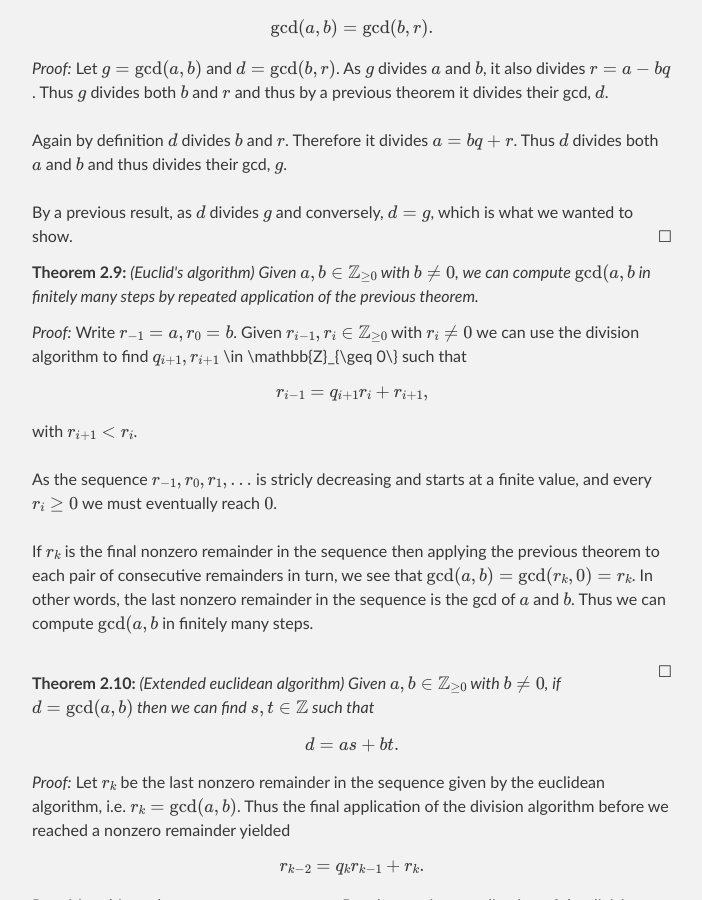
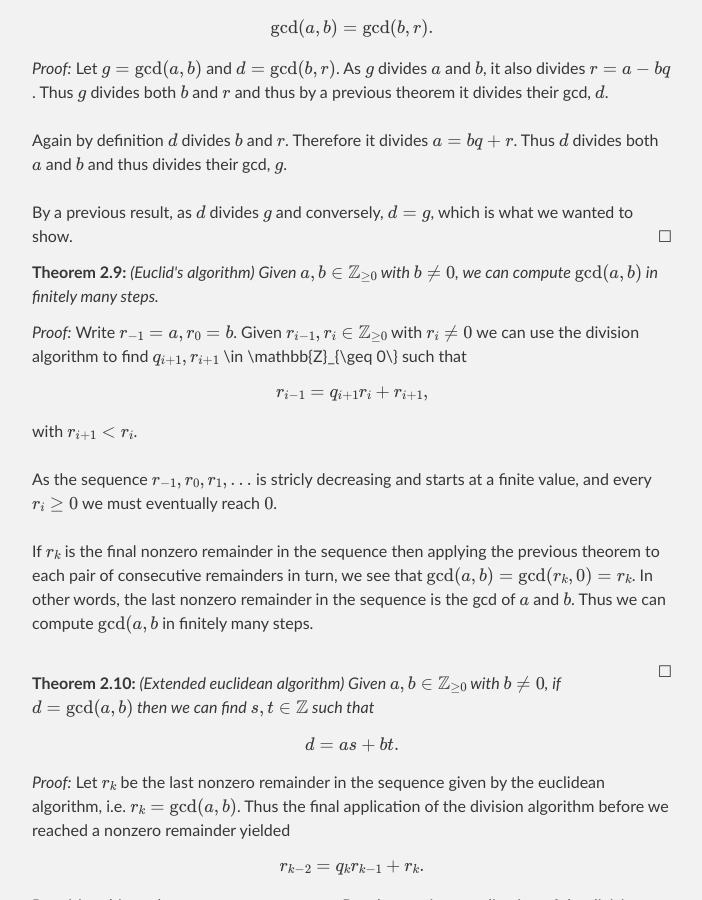
Before and after one commit to wbhart/SimpleMath, a Jekyll site: the page built from test.html, in a window 1280 px wide and 900 px high, scrolled down 2639 px. Shown: the whole window, without its empty margins (288-990 px from the left). Built offline with Jekyll 4.4.1, drawn with Linux system fonts in a browser that asks for light colours; formulas are drawn with MathJax 3.

Commit message:
Update test.html

```diff
--- a/test.html
+++ b/test.html
@@ -148,8 +148,8 @@ both \(a\) and \(b\) and thus divides their gcd, \(g\). </br></br>
 By a previous result, as \(d\) divides \(g\) and conversely, \(d = g\), which is what we wanted to show.
 </proof>
 
-<theorem> (Euclid's algorithm) Given \(a, b \in \mathbb{Z}_{\geq 0}\) with \(b \neq 0\), we can compute \(\gcd(a, b\)
-in finitely many steps by repeated application of the previous theorem.
+<theorem> (Euclid's algorithm) Given \(a, b \in \mathbb{Z}_{\geq 0}\) with \(b \neq 0\), we can compute \(\gcd(a, b)\)
+in finitely many steps.
 </theorem>
 
 <proof> Write \(r_{-1} = a, r_0 = b\). Given \(r_{i-1}, r_i \in \mathbb{Z}_{\geq 0}\) with \(r_i \neq 0\) we can use
```
